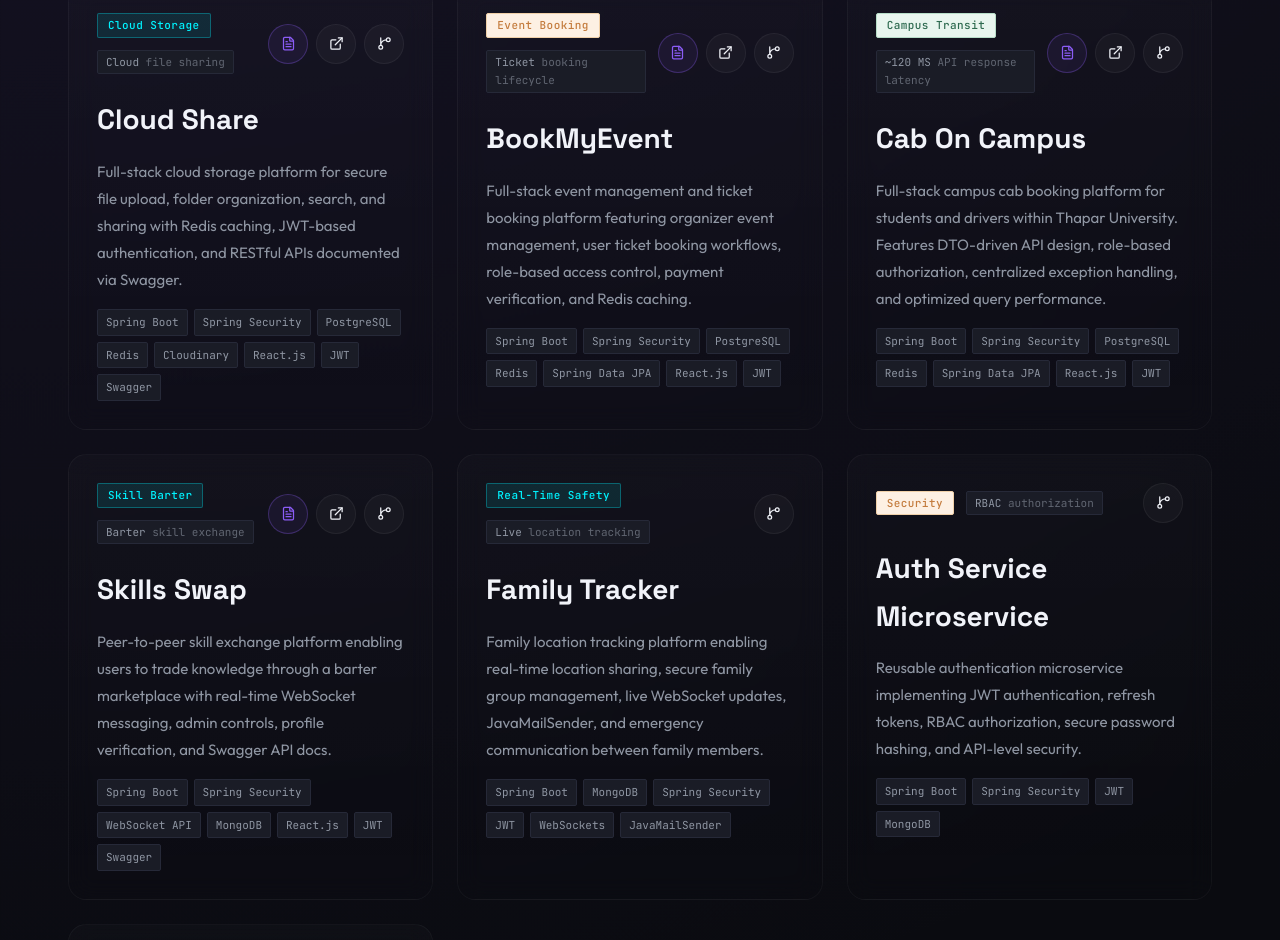
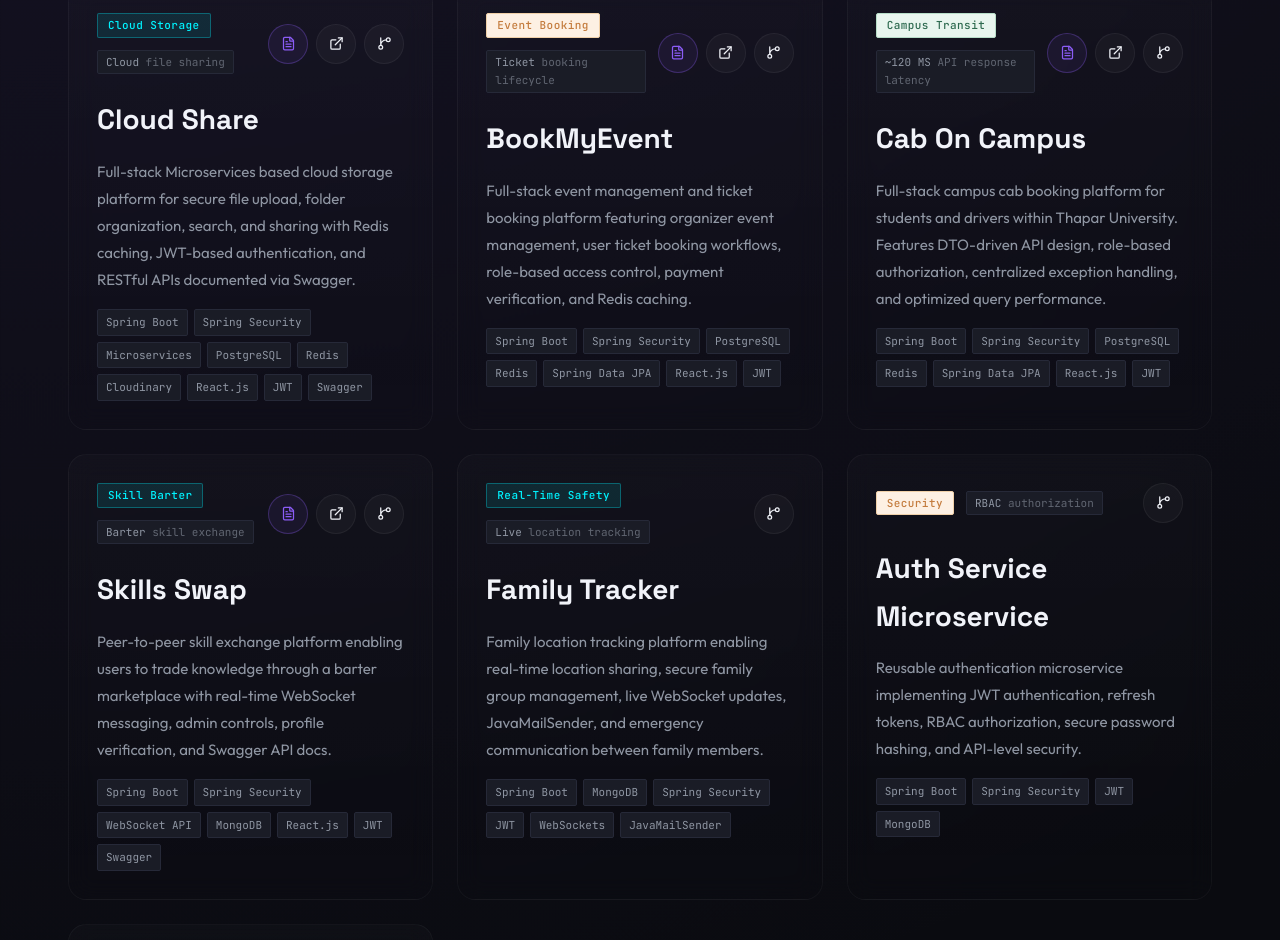
Before and after one commit to hnpsbindra-singh/Portfolio, a React (Vite) app in the folder New folder/: page / in a window 1280 px wide. Shown: the part 1514-2454 px from the top of the page. Built offline with nearby package versions, Linux system fonts and the light colour scheme.

Commit message:
Enhance project description with microservices detail
Updated project description to specify microservices architecture.

```diff
--- a/New folder/src/App.jsx
+++ b/New folder/src/App.jsx
@@ -55,10 +55,11 @@
     tag: "Cloud Storage",
     tagColor: "cool",
     description:
-      "Full-stack cloud storage platform for secure file upload, folder organization, search, and sharing with Redis caching, JWT-based authentication, and RESTful APIs documented via Swagger.",
+      "Full-stack Microservices based cloud storage platform for secure file upload, folder organization, search, and sharing with Redis caching, JWT-based authentication, and RESTful APIs documented via Swagger.",
     stack: [
       "Spring Boot",
       "Spring Security",
+      "Microservices",
       "PostgreSQL",
       "Redis",
       "Cloudinary",
```
